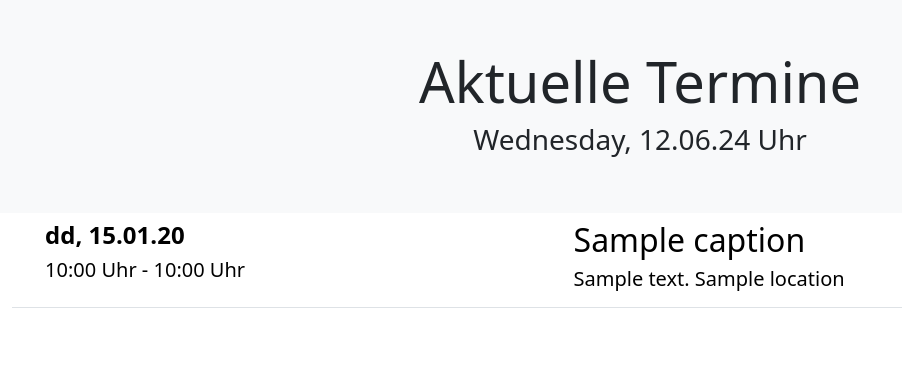
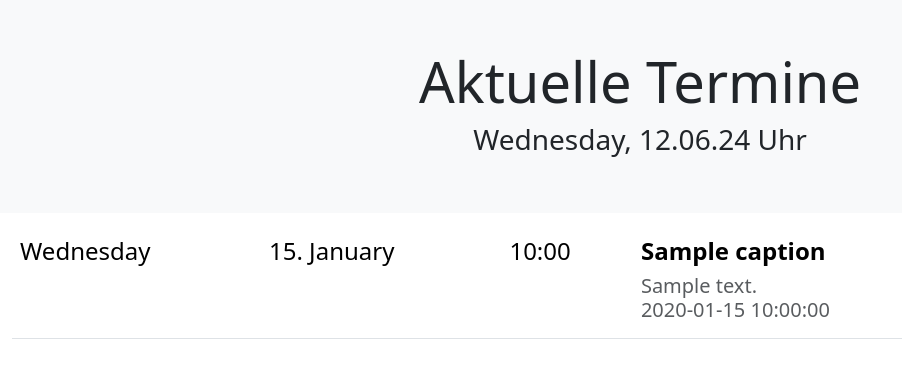
Before and after one commit to FlatErik90/churchtools_infoscreen, a Flask app: template app/templates/index.html in a window 1280 px wide. Shown: the top 378 px of the page, without its empty margins (0-902 px from the left). Run offline with Flask 3, Linux system fonts and the light colour scheme; the template is opened without the code that fills it: most values are stand-ins (such as "Sample title", 1, 10 or a date in 2020); some libraries are stand-ins or nearby versions.

Commit message:
upgrade for the calendar layout and fix to show Gottesdienst with special note

```diff
--- a/app/routes.py
+++ b/app/routes.py
@@ -30,9 +30,21 @@ def get_calendar_entries(next_n_days):
     seen_entries = []
     filtered_entries = []
     for e in entries:
-        if (e.caption, e.startDate) not in seen_entries and e.caption != "Gottesdienst":
+        if (e.caption, e.startDate) not in seen_entries and e.caption != "Gottesdienst" or e.note is not None:
             filtered_entries.append(e)
             seen_entries.append((e.caption, e.startDate))
+    for entry in filtered_entries:
+        if entry.calendar.id == 27:
+            entry.calendar.name = ""
+        elif entry.calendar.id == 30:
+            entry.calendar.name = ""
+        elif entry.calendar.id == 86:
+            entry.calendar.name = "Konfirmanden"
+        elif entry.calendar.id == 83:
+            entry.calendar.name = "Reli"
+        elif entry.calendar.id == 74:
+            entry.calendar.name = "Instrumental"
+
     return filtered_entries
 
 
--- a/app/templates/index.html
+++ b/app/templates/index.html
@@ -15,7 +15,14 @@
                  background-color: {{color[1]}} !important;
                 }
             {% endfor %}
-    </style>
+        </style>
+        <style>
+        .rounded-pill-cell {
+          border-radius: 20px; /* Adjust the value to change the roundness */
+          padding: 10px; /* Add padding for better appearance */
+          color: white !important;
+        }
+        </style>
     </head>
     <body>
         <div class="container-fluid text-sm-center p-5 bg-light">
@@ -34,37 +41,50 @@
             {% else %}
              <div class="col-12">
             {% endif %}
-            <table class="table">
+            <table class="table" style="border-collapse: separate; border-spacing: 0 1em;">
                 {% for entry in entries %}
                 <tr>
                     <!--td style="width: 2%; writing-mode: vertical-rl; text-orientation: upright" class="bg-color-{{entry.calendar.id}}"><b>{{ entry.calendar.name[:3]|upper }}</b></td-->
-                    <td style="width: 2%" class="bg-color-{{entry.calendar.id}}"></td>
+                    <!--td style="width: 2%" class="bg-color-{{entry.calendar.id}}"></td-->
                     <td>
-                        <h4><b>
-                            {{ moment(entry.startDate).format('dd, DD.MM.YY') }}
-                        </b></h4>
-                        <h5>
+                        <h4>
+                            {{ moment(entry.startDate).format('dddd') }}
+                        </h4>
+                    </td>
+                    <td>
+                        <h4>
+                            {{ moment(entry.startDate).format('DD. MMMM') }}
+                        </h4>
+                    </td>
+                    <td>
+                        <h4>
                         {% if not entry.allDay %}
-                        {{ moment(entry.startDate).format('HH:mm') }} Uhr -  {{ moment(entry.endDate).format('HH:mm') }} Uhr
+                        {{ moment(entry.startDate).format('HH:mm') }}
                         {% else %}
                         ganztägig
                         {% endif %}
-                        </h5>
+                        </h4>
                     </td>
-                    <td><h2>{{ entry.caption }}</h2>
-                        <h5>
-                        {% if entry.note is not none %}
+                    <td><h4><b>{{ entry.caption }}</b></h4>
+                        <h5 class="text-muted">
+                        {% if entry.note is not none and entry.address.meetingAt is not none%}
+                        {{ entry.note }}<br>{{ entry.address.meetingAt }}
+                        {% elif entry.note is not none %}
                         {{ entry.note }}
-                        {% else %}
-                            {% if entry.caption not in entry.calendar.name and entry.calendar.name not in entry.caption %}
-                            {{ entry.calendar.name }}
-                            {% endif %}
-                        {% endif %}
-                        {% if entry.location is not none %}
-                        {{ entry.location }}
+                        {% elif entry.address.meetingAt is not none %}
+                        {{ entry.address.meetingAt }}
                         {% endif %}
                         </h5>
                     </td>
+                    {% if entry.calendar.name != "" %}
+                    <td>
+                        <div style="padding-top: 3%; padding-bottom: 0.5%" class="rounded-pill-cell bg-color-{{entry.calendar.id}}">
+                        <center><h6><b>{{ entry.calendar.name }}</b></h6></center>
+                    </div>
+                    </td>
+                    {% else %}
+                    <td></td>
+                    {% endif %}
                 </tr>
             {% endfor %}
             </table>
```
